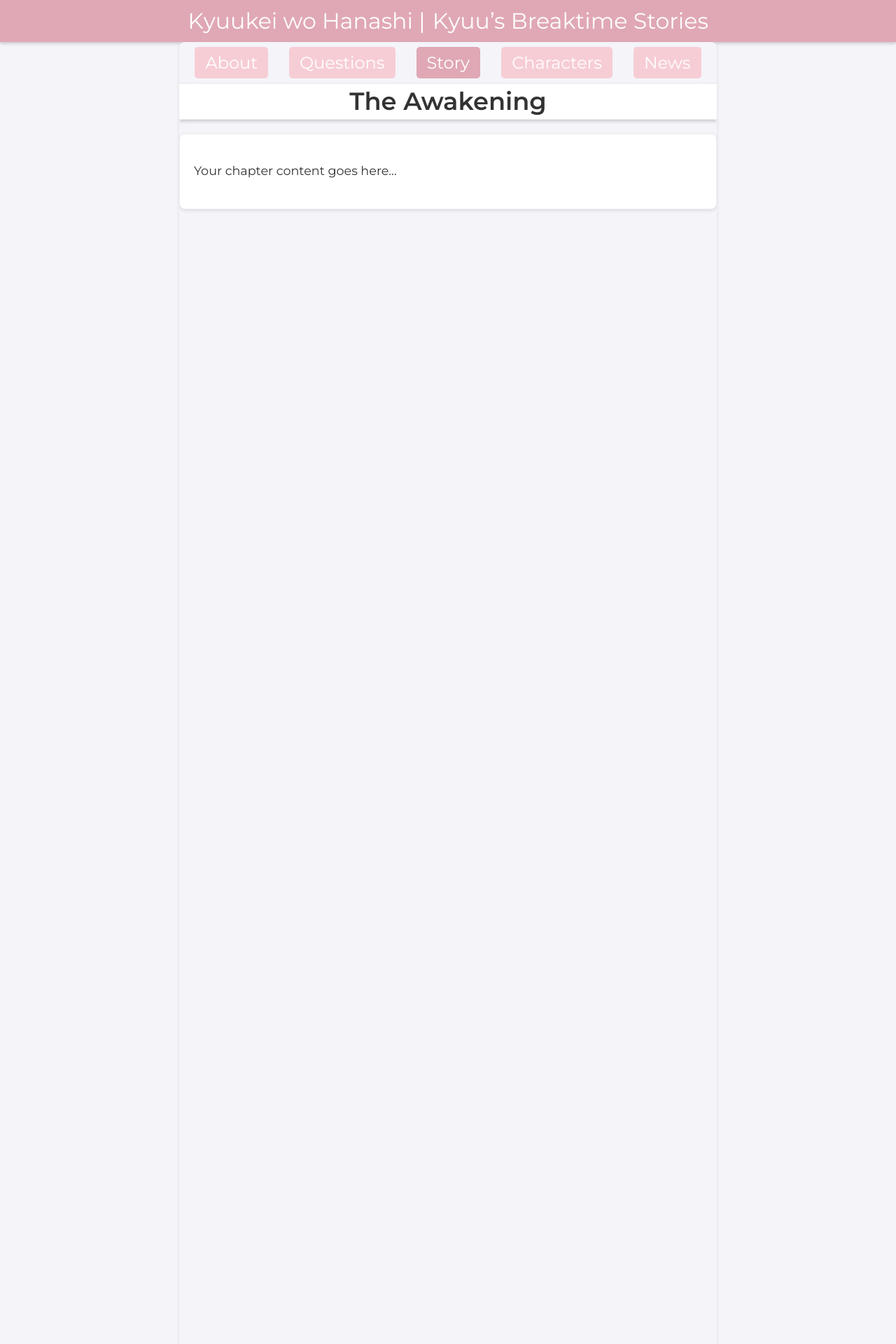
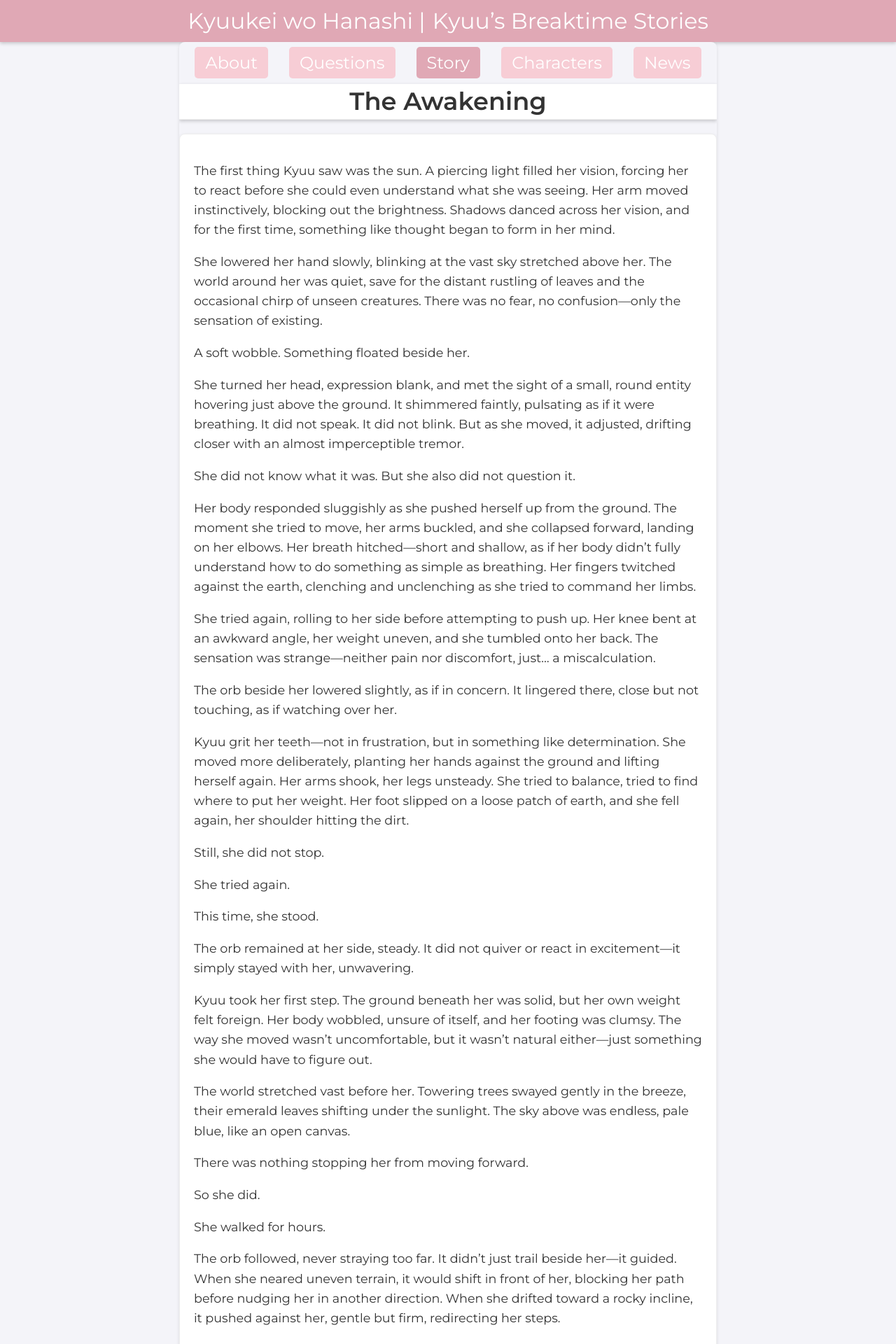
Before and after one commit to Saiminator/Kyuukei, a Jekyll site: the page built from _chapters/kyuu-chapter1.md, in a window 1280 px wide. Shown: the top 1920 px of the page at 70% size. Built offline with Jekyll 4.4.1, drawn with Linux system fonts in a browser that asks for light colours; some of the changed text lies outside the part shown.

Commit message:
Update kyuu-chapter1.md

```diff
--- a/_chapters/kyuu-chapter1.md
+++ b/_chapters/kyuu-chapter1.md
@@ -5,7 +5,81 @@ segment: "kyuus-breaktime-stories"
 chapter_number: 1
 permalink: /stories/kyuus-breaktime-stories/chapter-1/
 preview_image: "https://i.imgur.com/xMnAa09.png"
-preview_description: "A brief introduction to Kyuu's journey begins here."
+preview_description: "Kyuu wakes for the first time"
 
 ---
-Your chapter content goes here...
+The first thing Kyuu saw was the sun. A piercing light filled her vision, forcing her to react before she could even understand what she was seeing. Her arm moved instinctively, blocking out the brightness. Shadows danced across her vision, and for the first time, something like thought began to form in her mind.
+
+She lowered her hand slowly, blinking at the vast sky stretched above her. The world around her was quiet, save for the distant rustling of leaves and the occasional chirp of unseen creatures. There was no fear, no confusion—only the sensation of existing.
+
+A soft wobble. Something floated beside her.
+
+She turned her head, expression blank, and met the sight of a small, round entity hovering just above the ground. It shimmered faintly, pulsating as if it were breathing. It did not speak. It did not blink. But as she moved, it adjusted, drifting closer with an almost imperceptible tremor.
+
+She did not know what it was. But she also did not question it.
+
+Her body responded sluggishly as she pushed herself up from the ground. The moment she tried to move, her arms buckled, and she collapsed forward, landing on her elbows. Her breath hitched—short and shallow, as if her body didn’t fully understand how to do something as simple as breathing. Her fingers twitched against the earth, clenching and unclenching as she tried to command her limbs.
+
+She tried again, rolling to her side before attempting to push up. Her knee bent at an awkward angle, her weight uneven, and she tumbled onto her back. The sensation was strange—neither pain nor discomfort, just… a miscalculation.
+
+The orb beside her lowered slightly, as if in concern. It lingered there, close but not touching, as if watching over her.
+
+Kyuu grit her teeth—not in frustration, but in something like determination. She moved more deliberately, planting her hands against the ground and lifting herself again. Her arms shook, her legs unsteady. She tried to balance, tried to find where to put her weight. Her foot slipped on a loose patch of earth, and she fell again, her shoulder hitting the dirt.
+
+Still, she did not stop.
+
+She tried again.
+
+This time, she stood.
+
+The orb remained at her side, steady. It did not quiver or react in excitement—it simply stayed with her, unwavering.
+
+Kyuu took her first step. The ground beneath her was solid, but her own weight felt foreign. Her body wobbled, unsure of itself, and her footing was clumsy. The way she moved wasn’t uncomfortable, but it wasn’t natural either—just something she would have to figure out.
+
+The world stretched vast before her. Towering trees swayed gently in the breeze, their emerald leaves shifting under the sunlight. The sky above was endless, pale blue, like an open canvas.
+
+There was nothing stopping her from moving forward.
+
+So she did.
+
+She walked for hours.
+
+The orb followed, never straying too far. It didn’t just trail beside her—it guided. When she neared uneven terrain, it would shift in front of her, blocking her path before nudging her in another direction. When she drifted toward a rocky incline, it pushed against her, gentle but firm, redirecting her steps.
+
+She never questioned why.
+
+The sun dipped lower into the horizon, casting long shadows across the ground. The air cooled, but Kyuu’s pace did not slow. There was no exhaustion, no sense of time pressing against her body. She simply continued, letting the world unfold around her.
+
+Then—
+
+Orby stopped.
+
+Kyuu had been mid-step when she noticed. The orb, which had been moving so fluidly all this time, had frozen in place. Its faint glow pulsed, as if tense.
+
+Kyuu stopped, her foot lowering soundlessly onto the earth.
+
+The air felt still.
+
+A faint rustling came from the trees ahead.
+
+The orb tensed, hovering slightly higher as if anticipating something unseen.
+
+There was no particular scent in the air, no obvious disturbance in the environment. But something in the silence—the way the natural sounds of the world had dimmed—suggested that she was no longer alone.
+
+She tilted her head, staring forward.
+
+The orb trembled.
+
+The rustling grew louder.
+
+And then, the sound of slow, deliberate footsteps pressing against the earth.
+
+Kyuu remained still.
+
+The orb drifted in front of her, and for the first time since she awoke, something like urgency filled its movements.
+
+Something was there.
+
+Something was watching.
+
+And it was getting closer.
```
